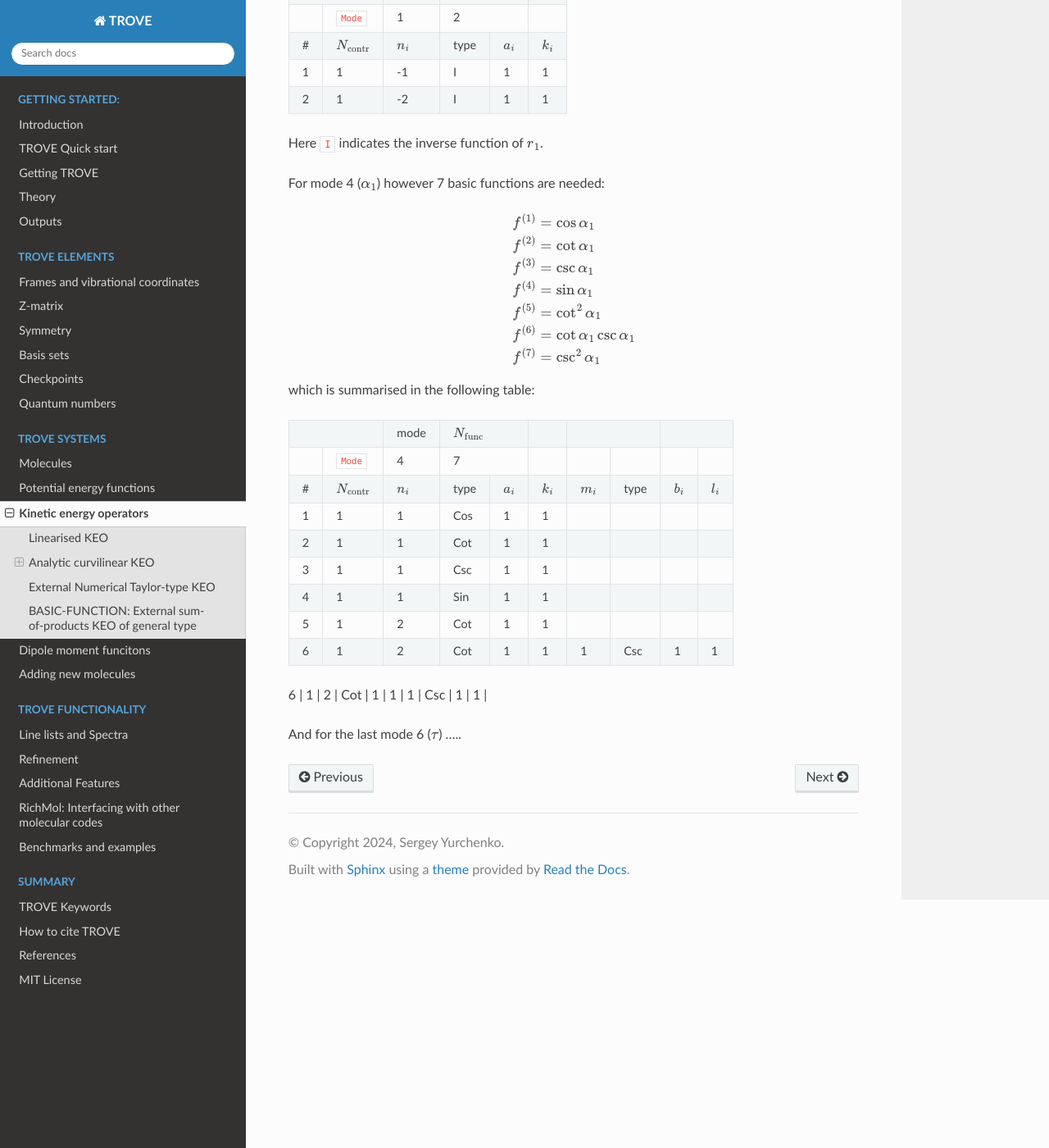
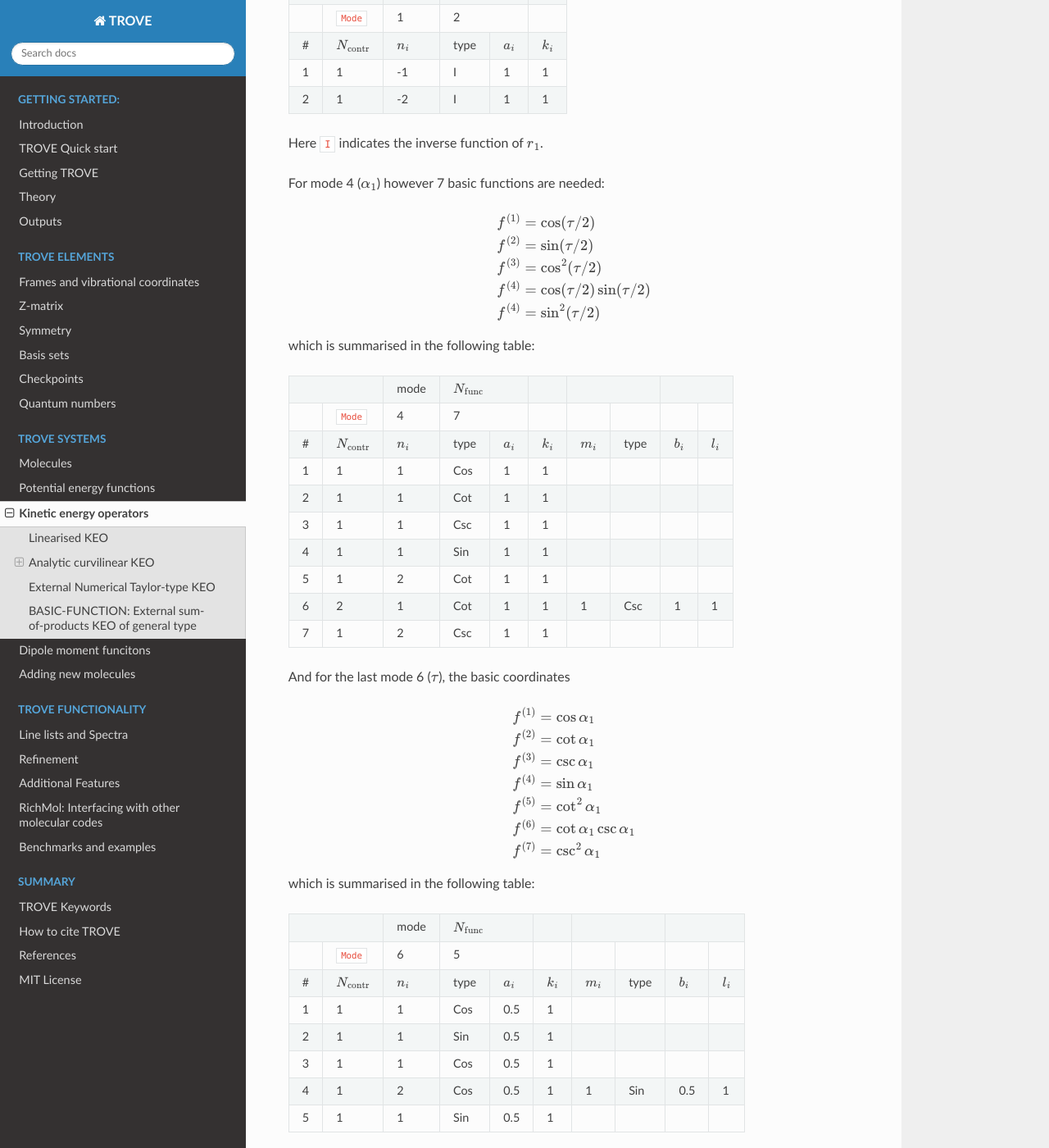
Before and after one commit to Trovemaster/TROVE, a Sphinx documentation site: the page built from docs/source/kinetic.rst, in a window 1280 px wide and 1400 px high, scrolled down 8703 px. Shown: the whole window at 82% size. Built offline with Sphinx 7.4.7 and the Read the Docs theme 2.0.0, drawn with Linux system fonts in a browser that asks for light colours; formulas are drawn with MathJax 3.

Commit message:
kinetic.docs plus .chk files

```diff
--- a/docs/source/kinetic.rst
+++ b/docs/source/kinetic.rst
@@ -415,14 +415,14 @@ For mode 4 (:math:`\alpha_1`) however 7 basic functions are needed:
 .. math::
 
     \begin{split}
-       f^{(1)} & = \cos\alpha_1 \\
-       f^{(2)} & = \cot\alpha_1 \\
-       f^{(3)} & = \csc\alpha_1 \\
-       f^{(4)} & = \sin\alpha_1 \\
-       f^{(5)} & = \cot^2\alpha_1 \\
-       f^{(6)} & = \cot\alpha_1\csc\alpha_1 \\
-       f^{(7)} & = \csc^2\alpha_1
+      f^{(1)} & = \cos(\tau/2) \\
+      f^{(2)} & = \sin(\tau/2) \\
+      f^{(3)} & = \cos^2(\tau/2) \\
+      f^{(4)} & = \cos(\tau/2)\sin(\tau/2) \\
+      f^{(4)} & = \sin^2(\tau/2)
     \end{split}
+
+
 
 which is summarised in the following table:
 
@@ -443,11 +443,42 @@ which is summarised in the following table:
 +-------+-----------------------+-------------+-------+------------+-------------+-------------+------+-----------+-------------+
 |   5   |          1            |   2         |  Cot  |  1         |     1       |             |      |           |             |
 +-------+-----------------------+-------------+-------+------------+-------------+-------------+------+-----------+-------------+
-|   6   |          1            |   2         |  Cot  |  1         |     1       |        1    | Csc  |    1      |     1       |
+|   6   |          2            |   1         |  Cot  |  1         |     1       |        1    | Csc  |    1      |     1       |
 +-------+-----------------------+-------------+-------+------------+-------------+-------------+------+-----------+-------------+
 |   7   |          1            |   2         |  Csc  |  1         |     1       |             |      |           |             |
-+-------+-----------------------+-------------+-------+------------+-------------+-------------+------|-----------+-------------+
++-------+-----------------------+-------------+-------+------------+-------------+-------------+------+-----------+-------------+
 
 
+And for the last mode 6 (:math:`\tau`), the basic coordinates
 
-And for the last mode 6 (:math:`\tau`) .....
+.. math::
+
+    \begin{split}
+       f^{(1)} & = \cos\alpha_1 \\
+       f^{(2)} & = \cot\alpha_1 \\
+       f^{(3)} & = \csc\alpha_1 \\
+       f^{(4)} & = \sin\alpha_1 \\
+       f^{(5)} & = \cot^2\alpha_1 \\
+       f^{(6)} & = \cot\alpha_1\csc\alpha_1 \\
+       f^{(7)} & = \csc^2\alpha_1
+    \end{split}
+
+which is summarised in the following table:
+
++-------+-----------------------+-------------+-------+------------+-------------+-------------+------+-----------+-------------+
+|                               |        mode |:math:`N_{\rm func}`|             |                    |                         |
++-------+-----------------------+-------------+-------+------------+-------------+-------------+------+-----------+-------------+
+|       |  ``Mode``             |           6 |     5              |             |             |      |           |             |
++-------+-----------------------+-------------+-------+------------+-------------+-------------+------+-----------+-------------+
+|   #   |  :math:`N_{\rm contr}`| :math:`n_i` | type  |:math:`a_i` | :math:`k_i` | :math:`m_i` | type |:math:`b_i`| :math:`l_i` |
++-------+-----------------------+-------------+-------+------------+-------------+-------------+------+-----------+-------------+
+|   1   |          1            |   1         |  Cos  |  0.5       |     1       |             |      |           |             |
++-------+-----------------------+-------------+-------+------------+-------------+-------------+------+-----------+-------------+
+|   2   |          1            |   1         |  Sin  |  0.5       |     1       |             |      |           |             |
++-------+-----------------------+-------------+-------+------------+-------------+-------------+------+-----------+-------------+
+|   3   |          1            |   1         |  Cos  |  0.5       |     1       |             |      |           |             |
++-------+-----------------------+-------------+-------+------------+-------------+-------------+------+-----------+-------------+
+|   4   |          1            |   2         |  Cos  |  0.5       |     1       |       1     |Sin   |    0.5    |     1       |
++-------+-----------------------+-------------+-------+------------+-------------+-------------+------+-----------+-------------+
+|   5   |          1            |   1         |  Sin  |  0.5       |     1       |             |      |           |             |
++-------+-----------------------+-------------+-------+------------+-------------+-------------+------+-----------+-------------+
```
Also changed, not shown: docs/source/checkpoints.rst (+33 -26 lines), 3 other files.
